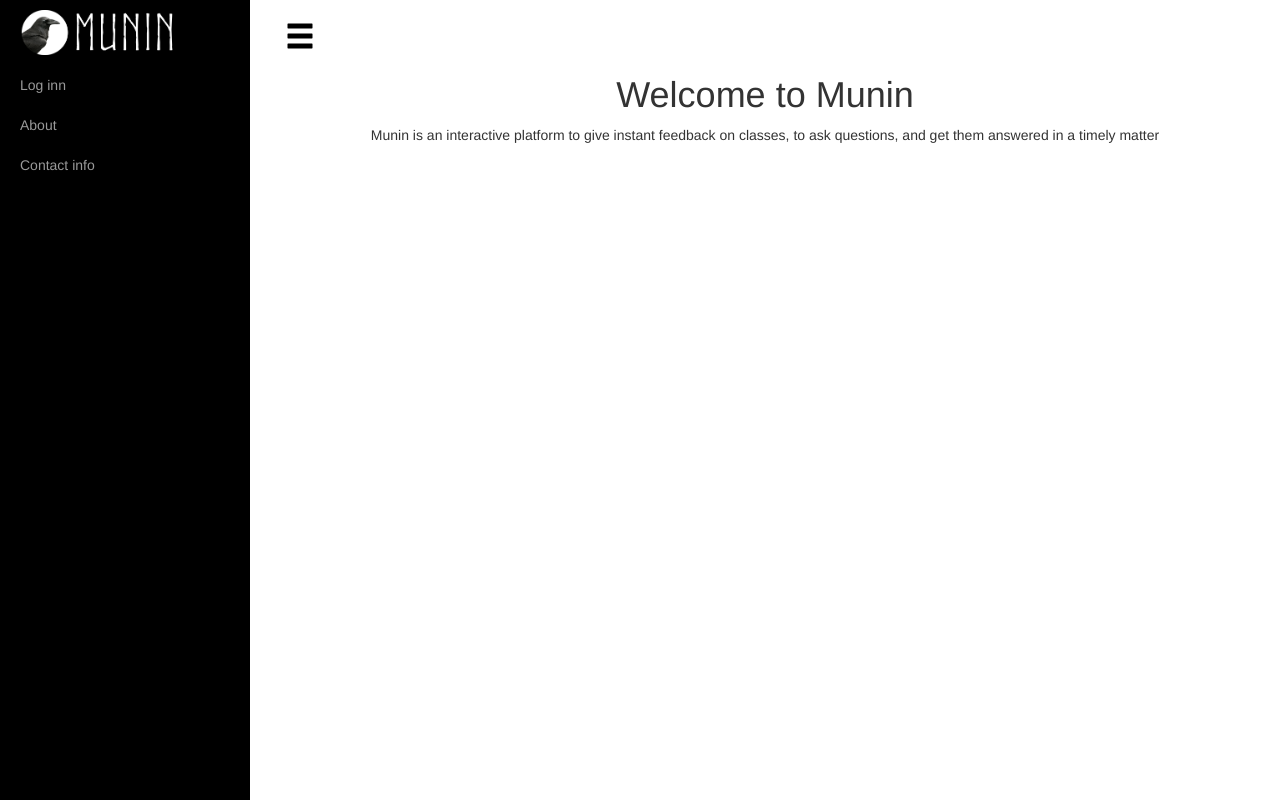
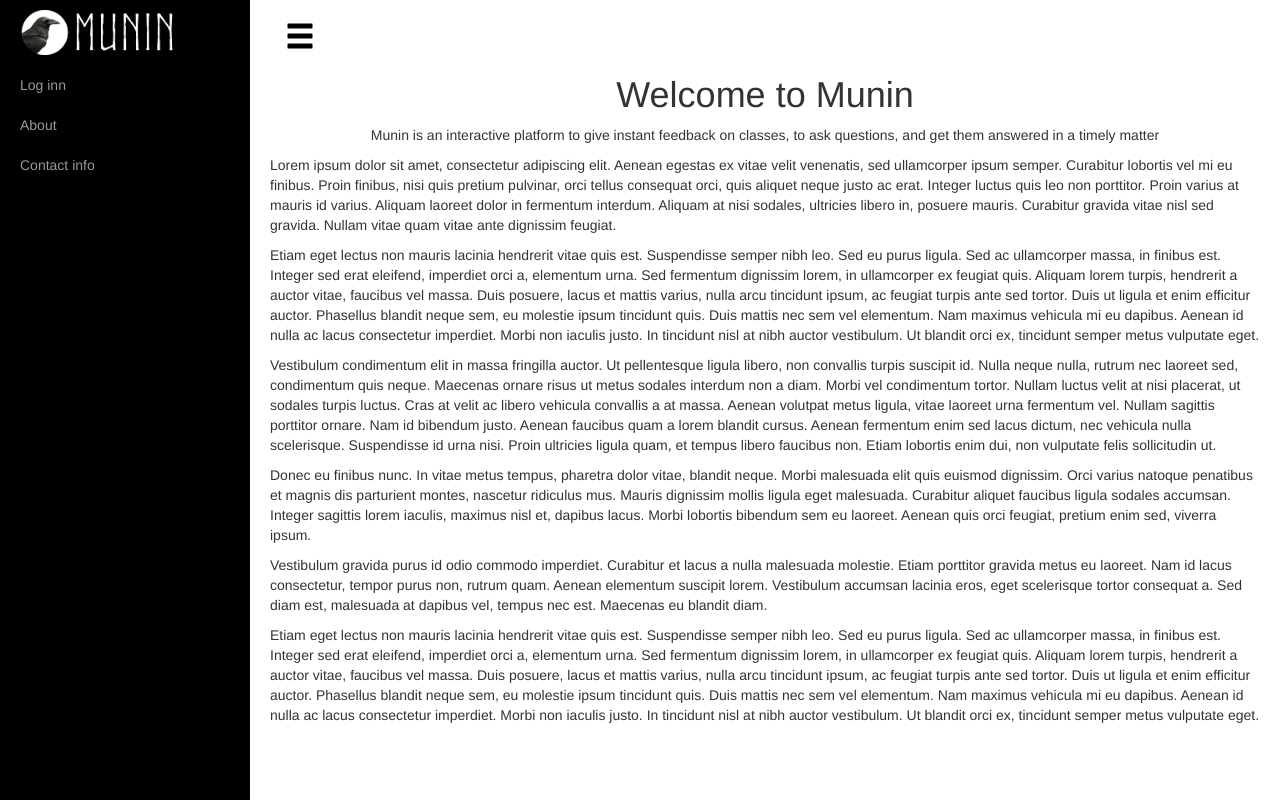
Before and after one commit to Strand94/Munin, a Django app: page / in a window 1280 px wide. Run offline with Django 3.2, Linux system fonts and the light colour scheme; some libraries are stand-ins or nearby versions.

Commit message:
Added some lorem ipsum on front page to see how the footer will act

```diff
--- a/templates/frontpage.html
+++ b/templates/frontpage.html
@@ -16,5 +16,27 @@
                 <p class="frontpage-header">Munin is an interactive platform to give instant feedback on classes, to ask questions, and get them answered in a timely matter </p>
             </div>
         </div>
-</div>
+    </div> <!-- Hva gjør denne end-diven? -->
+
+    <!-- La inn litt lorem ipsum -->
+    <p>
+        Lorem ipsum dolor sit amet, consectetur adipiscing elit. Aenean egestas ex vitae velit venenatis, sed ullamcorper ipsum semper. Curabitur lobortis vel mi eu finibus. Proin finibus, nisi quis pretium pulvinar, orci tellus consequat orci, quis aliquet neque justo ac erat. Integer luctus quis leo non porttitor. Proin varius at mauris id varius. Aliquam laoreet dolor in fermentum interdum. Aliquam at nisi sodales, ultricies libero in, posuere mauris. Curabitur gravida vitae nisl sed gravida. Nullam vitae quam vitae ante dignissim feugiat.
+    </p>
+
+    <p>
+        Etiam eget lectus non mauris lacinia hendrerit vitae quis est. Suspendisse semper nibh leo. Sed eu purus ligula. Sed ac ullamcorper massa, in finibus est. Integer sed erat eleifend, imperdiet orci a, elementum urna. Sed fermentum dignissim lorem, in ullamcorper ex feugiat quis. Aliquam lorem turpis, hendrerit a auctor vitae, faucibus vel massa. Duis posuere, lacus et mattis varius, nulla arcu tincidunt ipsum, ac feugiat turpis ante sed tortor. Duis ut ligula et enim efficitur auctor. Phasellus blandit neque sem, eu molestie ipsum tincidunt quis. Duis mattis nec sem vel elementum. Nam maximus vehicula mi eu dapibus. Aenean id nulla ac lacus consectetur imperdiet. Morbi non iaculis justo. In tincidunt nisl at nibh auctor vestibulum. Ut blandit orci ex, tincidunt semper metus vulputate eget.
+    </p>
+    <p>
+        Vestibulum condimentum elit in massa fringilla auctor. Ut pellentesque ligula libero, non convallis turpis suscipit id. Nulla neque nulla, rutrum nec laoreet sed, condimentum quis neque. Maecenas ornare risus ut metus sodales interdum non a diam. Morbi vel condimentum tortor. Nullam luctus velit at nisi placerat, ut sodales turpis luctus. Cras at velit ac libero vehicula convallis a at massa. Aenean volutpat metus ligula, vitae laoreet urna fermentum vel. Nullam sagittis porttitor ornare. Nam id bibendum justo. Aenean faucibus quam a lorem blandit cursus. Aenean fermentum enim sed lacus dictum, nec vehicula nulla scelerisque. Suspendisse id urna nisi. Proin ultricies ligula quam, et tempus libero faucibus non. Etiam lobortis enim dui, non vulputate felis sollicitudin ut.
+    </p>
+    <p>
+        Donec eu finibus nunc. In vitae metus tempus, pharetra dolor vitae, blandit neque. Morbi malesuada elit quis euismod dignissim. Orci varius natoque penatibus et magnis dis parturient montes, nascetur ridiculus mus. Mauris dignissim mollis ligula eget malesuada. Curabitur aliquet faucibus ligula sodales accumsan. Integer sagittis lorem iaculis, maximus nisl et, dapibus lacus. Morbi lobortis bibendum sem eu laoreet. Aenean quis orci feugiat, pretium enim sed, viverra ipsum.
+    </p>
+    <p>
+        Vestibulum gravida purus id odio commodo imperdiet. Curabitur et lacus a nulla malesuada molestie. Etiam porttitor gravida metus eu laoreet. Nam id lacus consectetur, tempor purus non, rutrum quam. Aenean elementum suscipit lorem. Vestibulum accumsan lacinia eros, eget scelerisque tortor consequat a. Sed diam est, malesuada at dapibus vel, tempus nec est. Maecenas eu blandit diam.
+    </p>
+    <p>
+        Etiam eget lectus non mauris lacinia hendrerit vitae quis est. Suspendisse semper nibh leo. Sed eu purus ligula. Sed ac ullamcorper massa, in finibus est. Integer sed erat eleifend, imperdiet orci a, elementum urna. Sed fermentum dignissim lorem, in ullamcorper ex feugiat quis. Aliquam lorem turpis, hendrerit a auctor vitae, faucibus vel massa. Duis posuere, lacus et mattis varius, nulla arcu tincidunt ipsum, ac feugiat turpis ante sed tortor. Duis ut ligula et enim efficitur auctor. Phasellus blandit neque sem, eu molestie ipsum tincidunt quis. Duis mattis nec sem vel elementum. Nam maximus vehicula mi eu dapibus. Aenean id nulla ac lacus consectetur imperdiet. Morbi non iaculis justo. In tincidunt nisl at nibh auctor vestibulum. Ut blandit orci ex, tincidunt semper metus vulputate eget.
+    </p>
+    <!-- Bare å fjerne start-tag på kommentarfelttet her for å kommentere ut lorem ipsum -->
 {% endblock content %}
```
